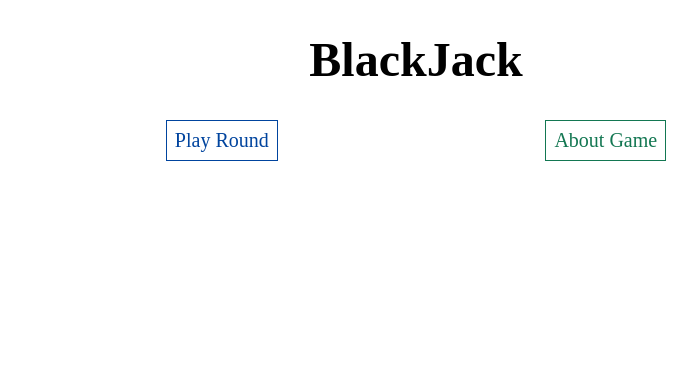
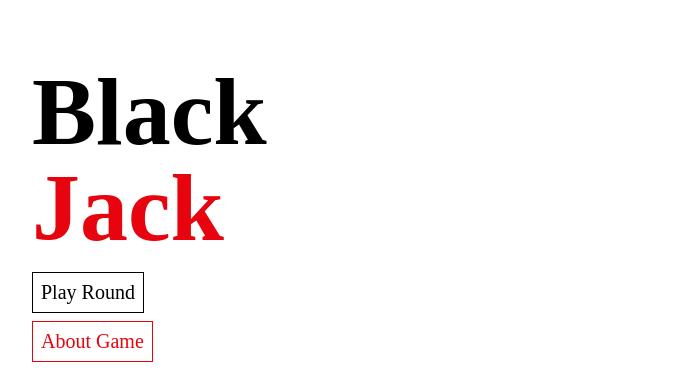
Before and after one commit to tarekgabarin/crapjack, a React (Create React App) app: page / in a window 1280 px wide. Shown: the top 386 px of the page, without its empty margins (224-921 px from the left). Built offline with nearby package versions, Linux system fonts and the light colour scheme.

Commit message:
polished up styling for home screen

```diff
--- a/src/pages/HomeScreen/HomeScreen.js
+++ b/src/pages/HomeScreen/HomeScreen.js
@@ -10,33 +10,32 @@ function HomeScreen(props) {
 
 
     return (
-        <section className={'mh7-l mh7-m'}>
+        <section className={'mh7-l mh7-m mh3'}>
 
             <div className="flex flex-column">
 
-                <header className="tc ph4">
-                    <h1 className={'f1'}>
-                        BlackJack
+                <div className={'mb0'}>
+                    <h1 className={"f-headline mb0 lh-solid black"}>
+                        Black
                     </h1>
-                </header>
+                        <h1 className={"mt0 mb3 f-headline lh-solid dark-red"}>
+                            Jack
+                        </h1>
+                </div>
 
 
-                <div>
-                    <div className="flex justify-around">
-                        <div>
-                            <a onClick={goToRound} className="f4 dim link ba dib pa2 dark-blue">
+                <div className={'mb2'}>
+                    <a onClick={goToRound} className="f4 dim link ba dib pa2 black">
                         Play Round
                     </a>
                 </div>
 
                 <div>
-                            <a className="f4 dim link ba dib pa2 dark-green">
+                    <a className="f4 dim link ba dib pa2 dark-red">
                         About Game
                     </a>
                 </div>
 
-                    </div>
-                </div>
 
             </div>
 
```
Lines whose indentation alone changed are shown as unchanged.
